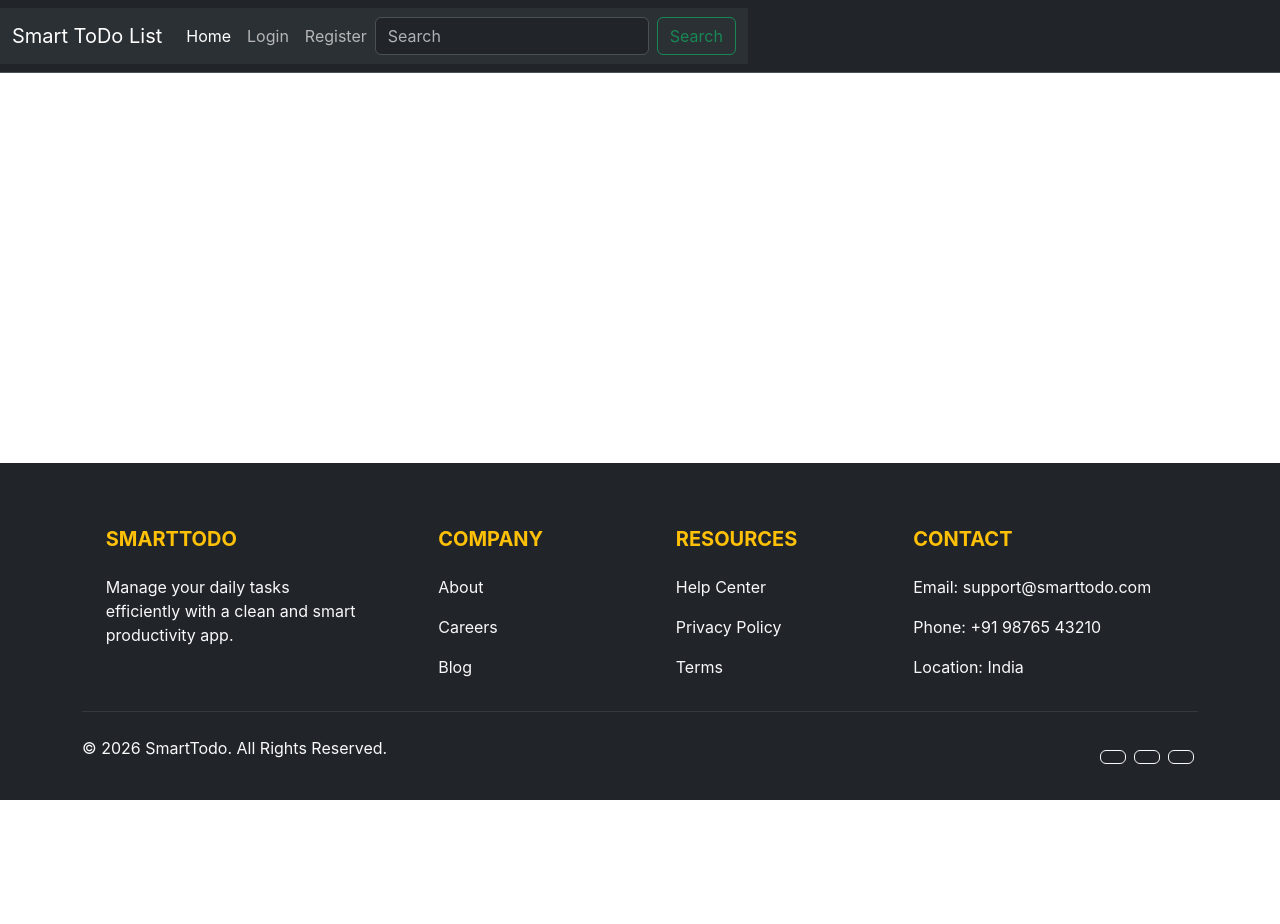
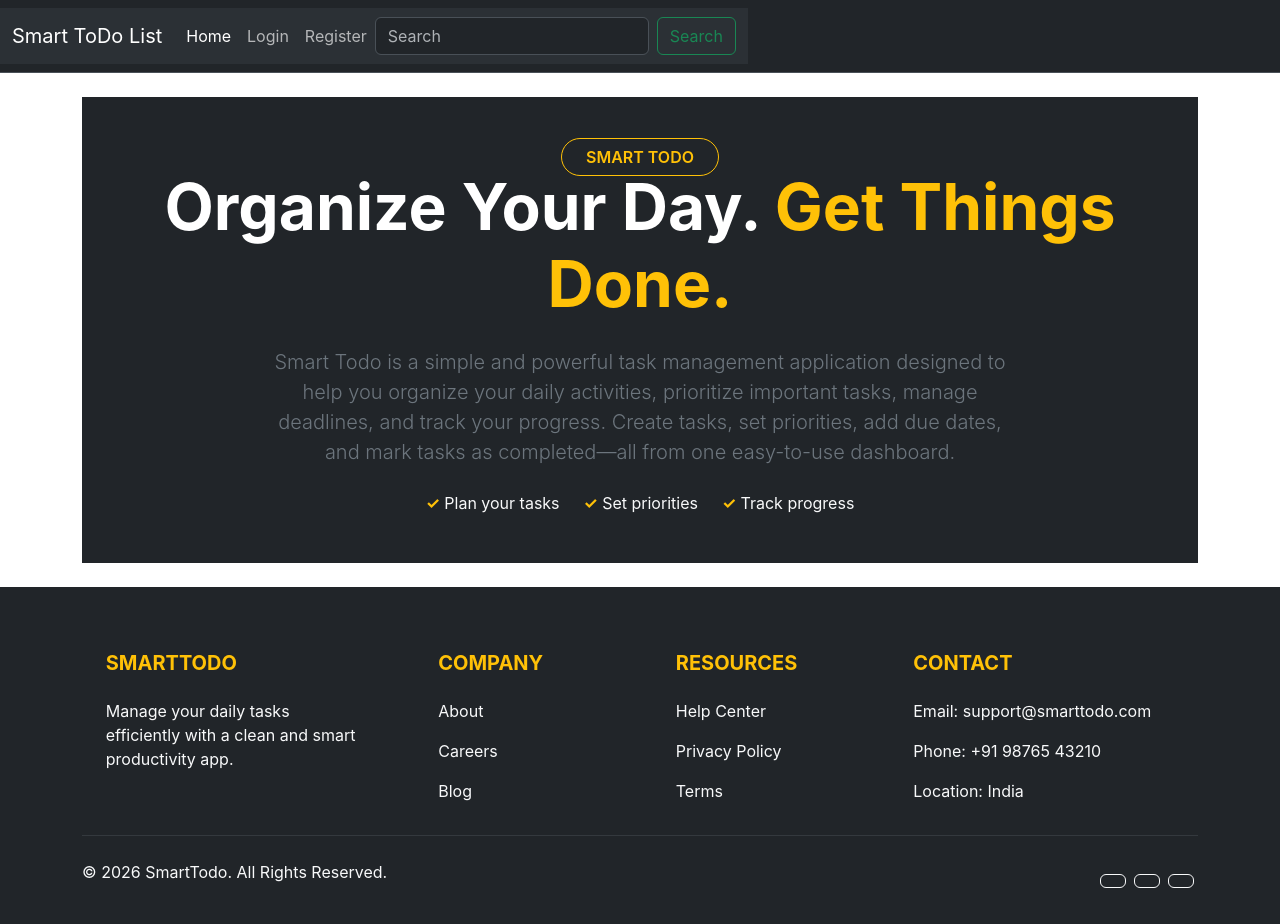
Before and after one commit to gayatrikabra/fastApi-SmartTodo, a React (Create React App) app in the folder Frontend/my_app/: page / in a window 1280 px wide. Before the commit the page ends 800 px from the top, so only its background shows below. Built offline with nearby package versions, Linux system fonts and the light colour scheme.

Commit message:
Fix Railway frontend host and port

```diff
--- a/Frontend/my_app/package.json
+++ b/Frontend/my_app/package.json
@@ -16,7 +16,8 @@
     "web-vitals": "^2.1.4"
   },
   "scripts": {
-    "start": "serve -s build -l tcp://0.0.0.0:$PORT",
+     "start": "react-scripts start",
+
     "build": "react-scripts build",
     "test": "react-scripts test",
     "eject": "react-scripts eject"
--- a/Frontend/my_app/src/App.js
+++ b/Frontend/my_app/src/App.js
@@ -23,7 +23,7 @@ function App() {
         {/* Shared Layout */}
         <Route path="/" element={<Layout />}>
 
-         <Route path="/home" element={<Home />} />
+         <Route index element={<Home />} />
 
           <Route path="/login" element={<Login />} />
           <Route path="/dashboard" element={<Dashboard />} />
--- a/Frontend/my_app/src/components/Header.jsx
+++ b/Frontend/my_app/src/components/Header.jsx
@@ -16,7 +16,7 @@ function Header() {
             <div className="collapse navbar-collapse" id="navbarSupportedContent">
               <ul className="navbar-nav me-auto mb-2 mb-lg-0">
                 <li className="nav-item">
-                  <Link className="nav-link active" aria-current="page" to= "/home">Home</Link>
+                  <Link className="nav-link active" aria-current="page" to= "/">Home</Link>
                 </li>
                 <li className="nav-item">
                   <Link className="nav-link" to = "/login">Login</Link>
--- a/Frontend/my_app/src/components/Home.jsx
+++ b/Frontend/my_app/src/components/Home.jsx
@@ -4,13 +4,13 @@ function Home() {
 
             <div className="w-full max-w-4xl mx-auto text-center">
 
-                <span className="inline-block mb-4 rounded-pill border border-primary px-4 py-2 text-primary fw-semibold">
+                <span className="inline-block mb-4 rounded-pill border border-warning px-4 py-2 text-warning fw-semibold">
                     SMART TODO
                 </span>
 
                 <h1 className="display-3 fw-bold mb-4">
                     Organize Your Day.{" "}
-                    <span className="text-primary">
+                    <span className="text-warning">
                         Get Things Done.
                     </span>
                 </h1>
@@ -27,17 +27,17 @@ function Home() {
                 <div className="mt-4 d-flex justify-content-center gap-4 flex-wrap">
 
                     <span className="text-light">
-                        <span className="text-primary fw-bold">✓</span>{" "}
+                        <span className="text-warning fw-bold">✓</span>{" "}
                         Plan your tasks
                     </span>
 
                     <span className="text-light">
-                        <span className="text-primary fw-bold">✓</span>{" "}
+                        <span className="text-warning fw-bold">✓</span>{" "}
                         Set priorities
                     </span>
 
                     <span className="text-light">
-                        <span className="text-primary fw-bold">✓</span>{" "}
+                        <span className="text-warning fw-bold">✓</span>{" "}
                         Track progress
                     </span>
 
--- a/Frontend/my_app/src/components/Layout.jsx
+++ b/Frontend/my_app/src/components/Layout.jsx
@@ -11,6 +11,8 @@ function Layout() {
       {/* Header */}
       <Header />
 
+
+
       {/* Main Content */}
       <main className="flex-grow-1 container py-4">
         <Outlet />
```
